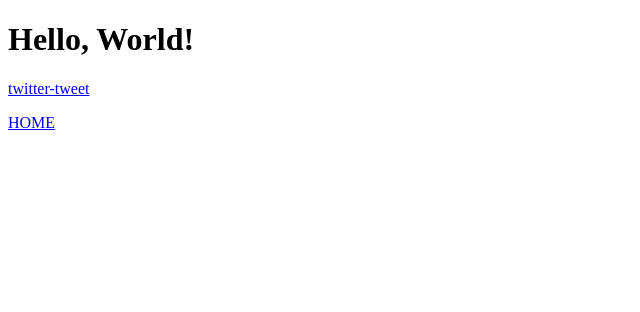
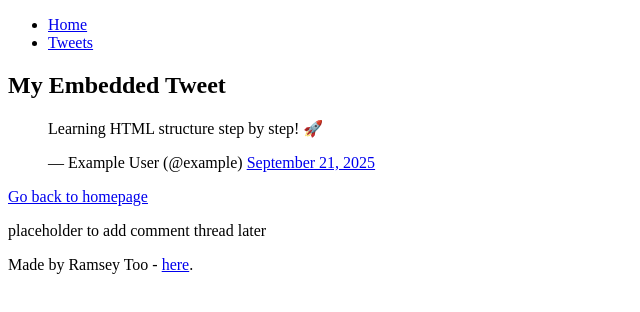
Before and after one commit to RamseyToo/My_First_Portfolio, a plain HTML site: page html_basic/tweets.html in a window 1280 px wide. Shown: the whole page, without its empty margins (0-640 px from the left). Drawn offline with Linux system fonts and the light colour scheme.

Commit message:
Make a cool website

```diff
--- a/html_basic/tweets.html
+++ b/html_basic/tweets.html
@@ -2,11 +2,36 @@
 <html lang="en">
 <head>
   <meta charset="UTF-8">
-  <title>My First Portfolio</title>
+  <title>My First Portfolio - Tweets</title>
 </head>
 <body>
-  <h1>Hello, World!</h1>
-  <P> <a href="https://x.com/SpaceX/status/1732824684683784516?s=20">twitter-tweet</a></P>
-  <a href="index.html">HOME</a>
+  <header>
+    <ul>
+      <li><a href="index.html">Home</a></li>
+      <li><a href="tweets.html">Tweets</a></li>
+    </ul>
+  </header>
+
+  <main>
+    <article>
+      <h1>My Embedded Tweet</h1>
+      <blockquote class="twitter-tweet">
+        <p lang="en" dir="ltr">Learning HTML structure step by step! 🚀</p>
+        &mdash; Example User (@example)
+        <a href="https://twitter.com/example/status/1234567890">September 21, 2025</a>
+      </blockquote>
+      <script async src="https://platform.twitter.com/widgets.js" charset="utf-8"></script>
+
+      <p><a href="index.html">Go back to homepage</a></p>
+    </article>
+
+    <aside>
+      <p>placeholder to add comment thread later</p>
+    </aside>
+  </main>
+
+  <footer>
+    <p>Made by Ramsey Too - <a href="https://github.com" target="_blank">here</a>.</p>
+  </footer>
 </body>
 </html>
```
Also changed, not shown: html_basic/index.html (+11 -18 lines).
